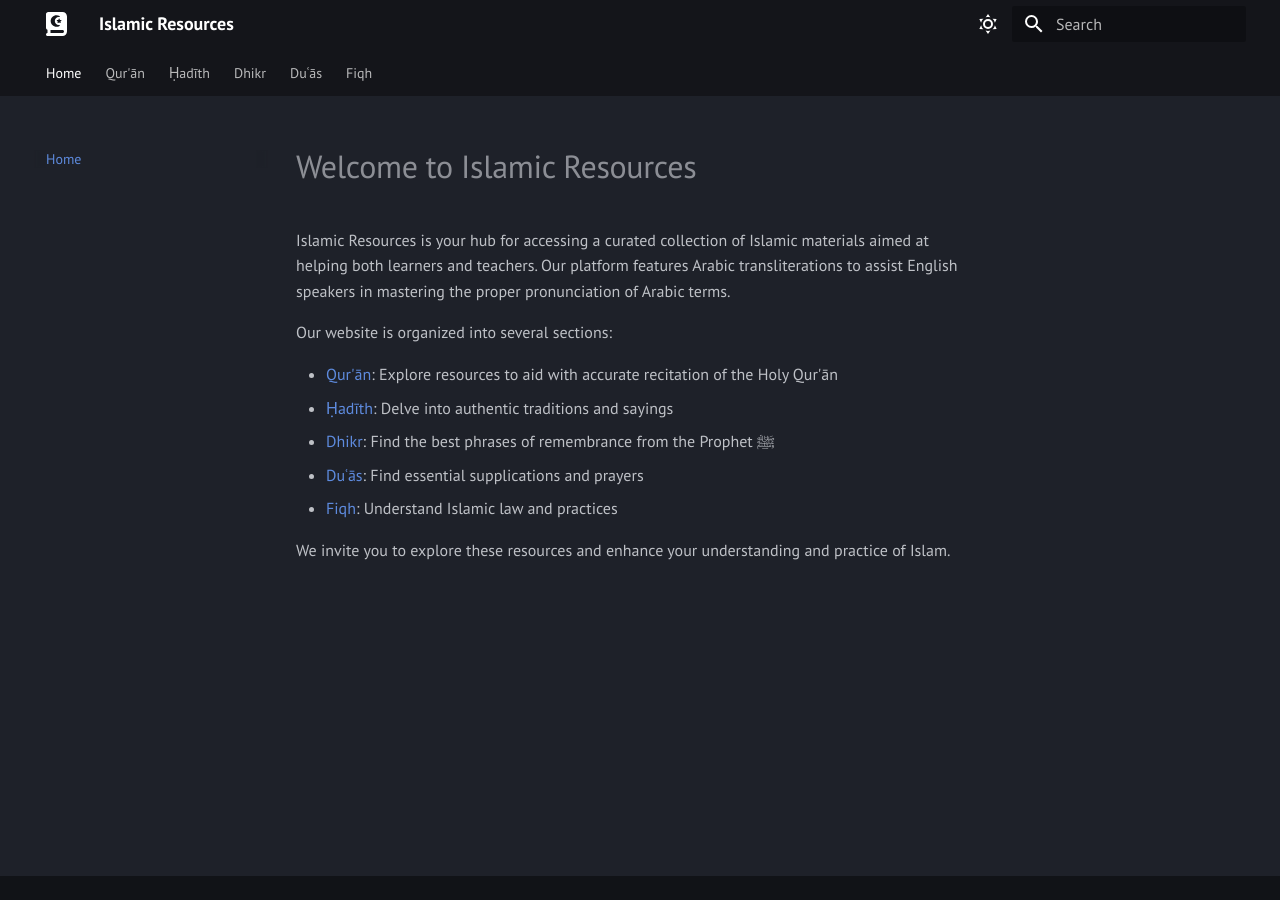
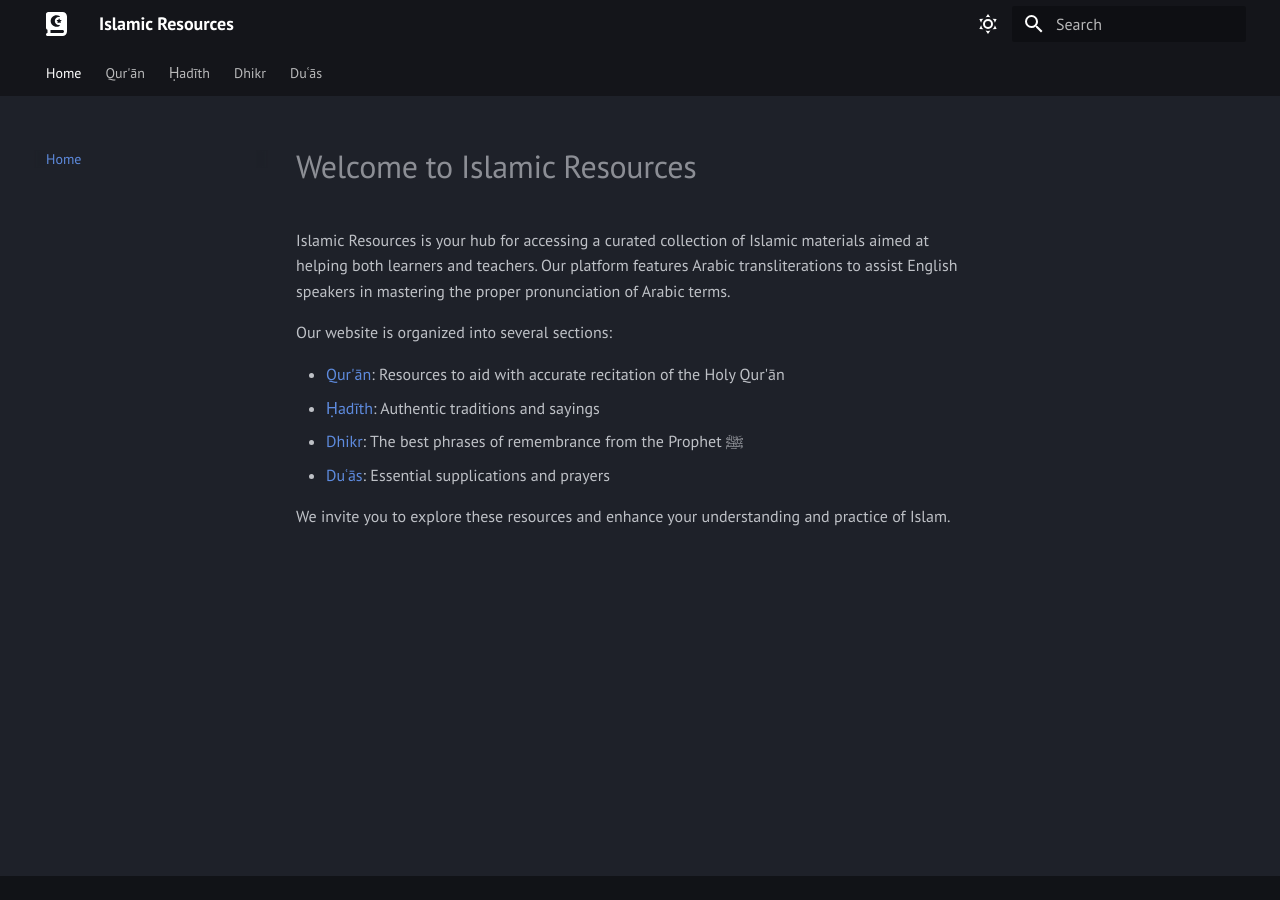
Before and after one commit to samayethali/islamic-resources, an MkDocs documentation site: the page built from docs/index.md, in a window 1280 px wide. Built offline with MkDocs 1.6.1 and Material for MkDocs 9.7.7, drawn with Linux system fonts in a browser that asks for light colours.

Commit message:
Add new duʿās for anxiety and Sayyid al-Istighfār; update navigation in mkdocs

```diff
--- a/docs/index.md
+++ b/docs/index.md
@@ -4,10 +4,10 @@
 
 Our website is organized into several sections:
 
-- [Qur'ān](quran/overview.md): Explore resources to aid with accurate recitation of the Holy Qur'ān
-- [Ḥadīth](hadith/overview.md): Delve into authentic traditions and sayings
-- [Dhikr](dhikr/overview.md): Find the best phrases of remembrance from the Prophet ﷺ
-- [Duʿās](duas/overview.md): Find essential supplications and prayers
-- [Fiqh](fiqh/overview.md): Understand Islamic law and practices
+- [Qur'ān](quran/overview.md): Resources to aid with accurate recitation of the Holy Qur'ān
+- [Ḥadīth](hadith/overview.md): Authentic traditions and sayings
+- [Dhikr](dhikr/overview.md): The best phrases of remembrance from the Prophet ﷺ
+- [Duʿās](duas/overview.md): Essential supplications and prayers
+<!-- - [Fiqh](fiqh/overview.md): Understand Islamic law and practices -->
 
 We invite you to explore these resources and enhance your understanding and practice of Islam.
--- a/mkdocs.yml
+++ b/mkdocs.yml
@@ -12,7 +12,6 @@
     # text: "Raleway"
   features:
     - navigation.tabs
-    # - navigation.top
   icon:
     logo: fontawesome/solid/book-quran
   palette:
@@ -39,8 +38,10 @@
       - Overview: dhikr/overview.md
   - Duʿās:
       - Overview: duas/overview.md
-  - Fiqh:
-      - Overview: fiqh/overview.md
+      # - Sayyid al-Istighfār: duas/sayyid-al-istighfar.md
+      - Anxiety: duas/anxiety.md
+  # - Fiqh:
+  #     - Overview: fiqh/overview.md
 
 extra:
   generator: false
```
Also changed, not shown: docs/duas/anxiety.md (added, +20 -0 lines), docs/duas/sayyid-al-istighfar.md (added, +3 -0 lines).
